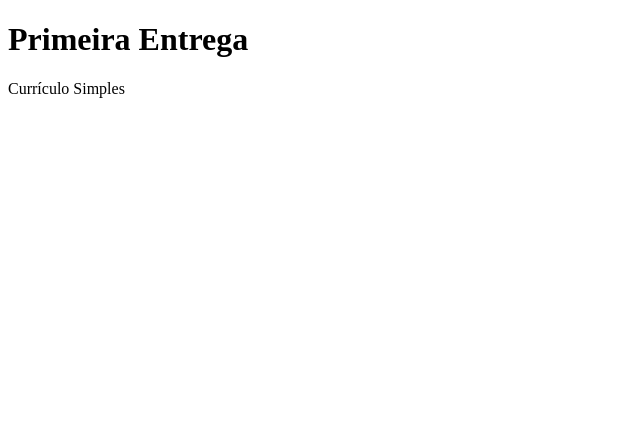
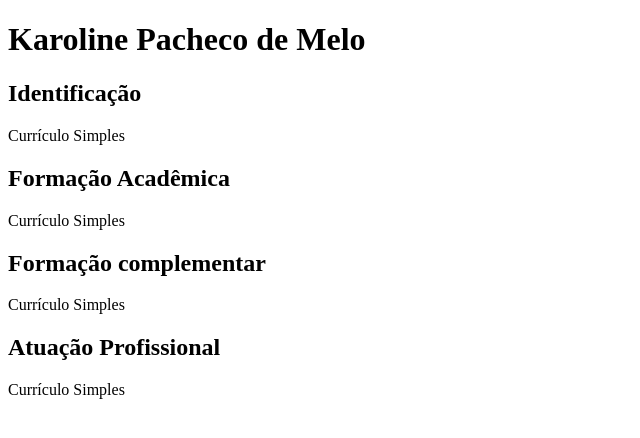
Before and after one commit to karolinemelo/Ent1_Curr-culo, a plain HTML site: page index.html in a window 1280 px wide. Shown: the whole page, without its empty margins (0-640 px from the left). Drawn offline with Linux system fonts and the light colour scheme.

Commit message:
Update index.html

```diff
--- a/index.html
+++ b/index.html
@@ -1,11 +1,17 @@
 <!Doctype html>
 <html>
 <head>
-         <title>Minha Primeira Página HTML</title>
+<title>Currícul - Karoline MeloL</title>
 <head>
 <body>
-         <h1>Primeira Entrega</h1>
-         <p> Currículo Simples</p>
-
+<h1>Karoline Pacheco de Melo</h1>
+<h2>Identificação</h2>
+<p> Currículo Simples</p>
+<h2>Formação Acadêmica</h2>
+<p> Currículo Simples</p>
+<h2>Formação complementar</h2>
+<p> Currículo Simples</p>
+<h2>Atuação Profissional</h2>
+<p> Currículo Simples</p>
 </body>
 </html>
```
